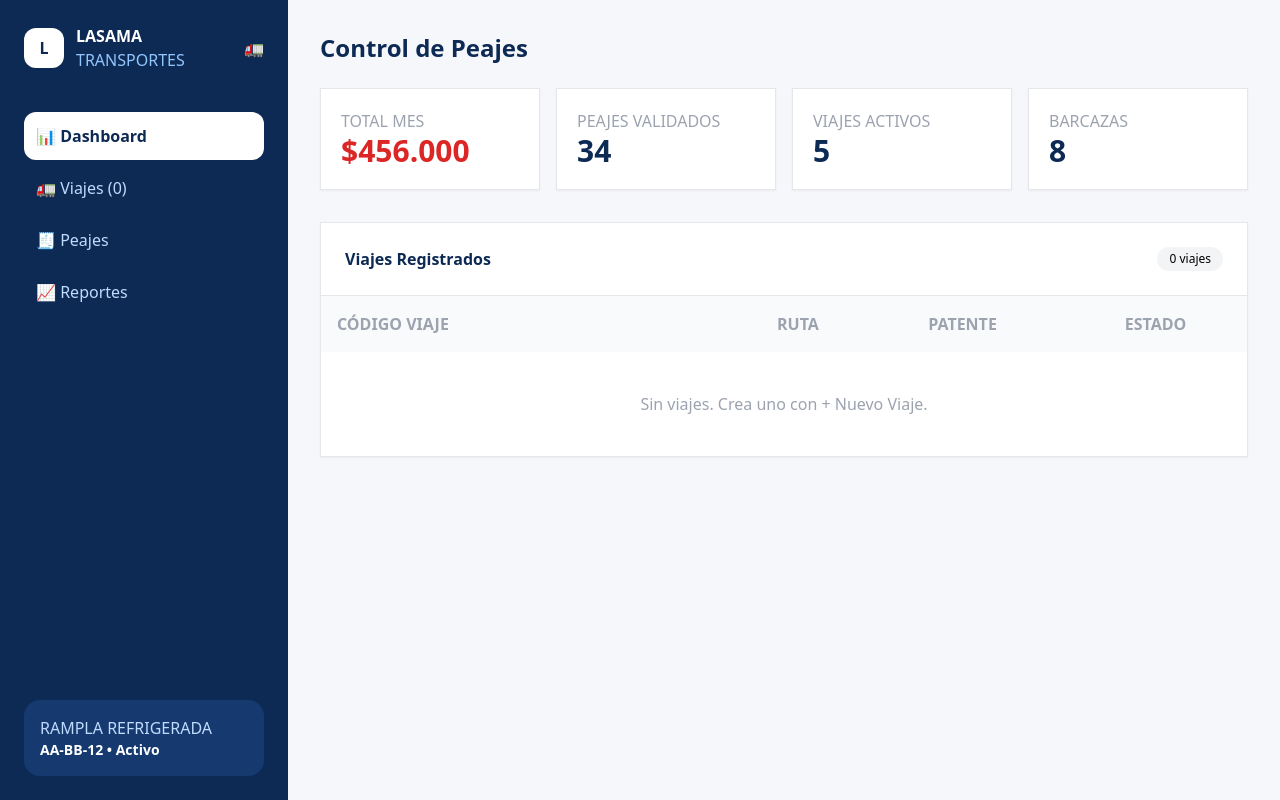
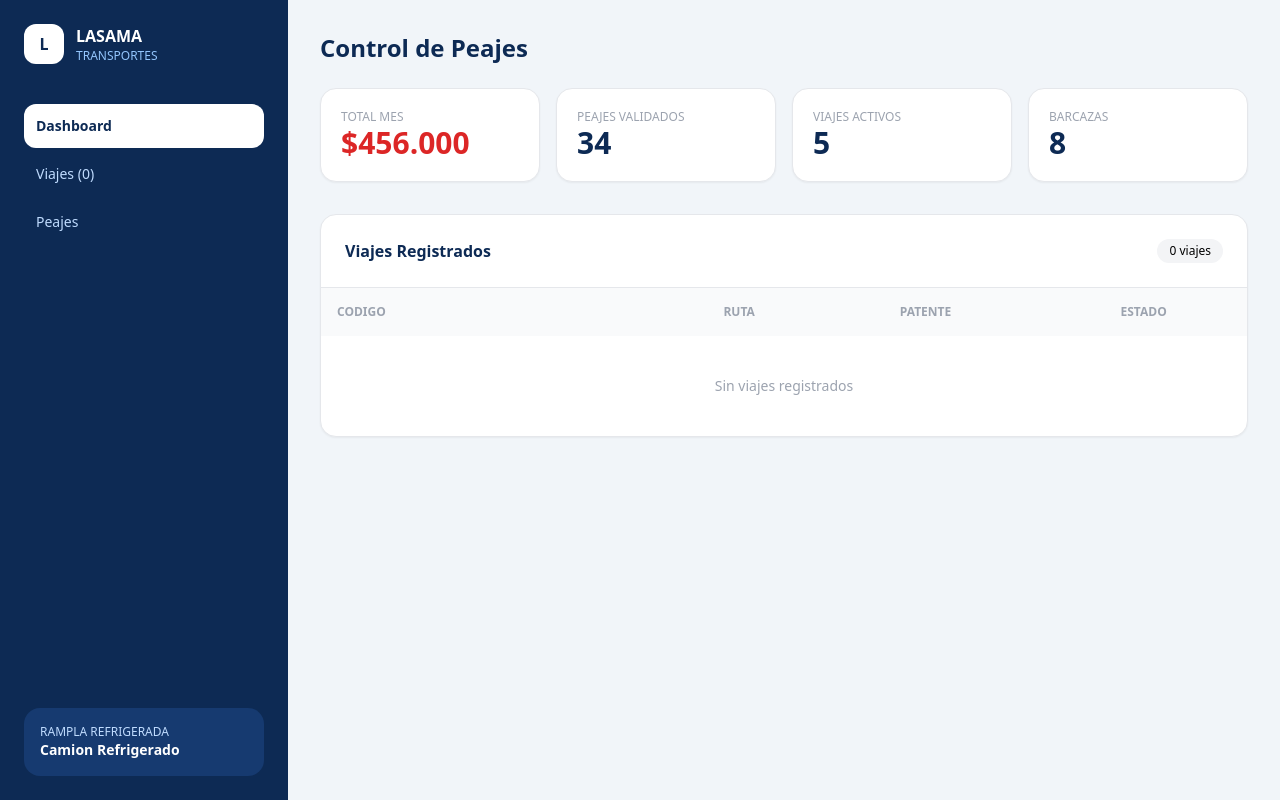
Before and after one commit to Zumeram/lasama-peajes, a Django app: page / in a window 1280 px wide. Run offline with Django 4.2, Linux system fonts and the light colour scheme; data that the repository does not hold is empty; some libraries are stand-ins or nearby versions.

Commit message:
Refactor HTML

```diff
--- a/viajes/templates/viajes/lista.html
+++ b/viajes/templates/viajes/lista.html
@@ -1,55 +1,76 @@
 <!DOCTYPE html>
-<html lang="es"><head>
-<meta charset="utf-8"><meta name="viewport" content="width=device-width,initial-scale=1">
+<html lang="es">
+<head>
+<meta charset="utf-8">
+<meta name="viewport" content="width=device-width,initial-scale=1">
 <title>LASAMA Transportes</title>
 <script src="https://cdn.tailwindcss.com"></script>
 <link rel="manifest" href="/static/manifest.json">
 <meta name="theme-color" content="#0d2a54">
-<style>@import url('https://fonts.googleapis.com/css2?family=Inter:wght@900&display=swap');</style>
 </head>
-<body class="bg-[#f5f7fa]">
+<body class="bg-slate-100">
 
-
-<!-- MÓVIL AZUL MARINO CORREGIDO -->
+<!-- MOVIL - AZUL MARINO -->
 <div class="lg:hidden bg-[#0d2a54] text-white p-6 rounded-b- shadow-xl">
   <div class="flex gap-2 items-center">
-    <img src="https://cdn-icons-png.flaticon.com/512/3774/3774096.png" class="w-8 h-8 bg-white rounded-lg p-1">
-    <div><div class="font-black tracking-wider text-white text-">LASAMA</div><div class="text- text-blue-200 tracking-widest">TRANSPORTES REFRIGERADOS</div></div>
-    <span class="ml-auto text-xl">🚛❄️</span>
+    <div class="w-8 h-8 bg-white rounded-lg flex items-center justify-center text-[#0d2a54] font-black">L</div>
+    <div>
+      <div class="font-black tracking-wider text-white text-sm">LASAMA</div>
+      <div class="text-xs text-blue-200 tracking-widest">TRANSPORTES REFRIGERADOS</div>
+    </div>
+    <span class="ml-auto text-xl">🚛</span>
   </div>
-  <h1 class="text- font-black leading-none mt-8 text-white">¿Listo para<br>la ruta?</h1>
-  <p class="text-blue-200 text- mt-3 font-medium">Control de peajes y barcazas</p>
+  <h1 class="text-3xl font-black leading-none mt-8 text-white">¿Listo para<br>la ruta?</h1>
+  <p class="text-blue-200 text-sm mt-3">Control de peajes y barcazas</p>
   <div class="flex justify-center mt-6">
     <a href="/iniciar/" class="w-28 h-28 bg-[#163a70] rounded-full flex flex-col items-center justify-center shadow-xl border-4 border-[#2a5aa0]">
-      <span class="text-4xl font-light text-white">+</span><span class="text- text-blue-200 font-bold">NUEVO</span>
+      <span class="text-4xl text-white">+</span>
+      <span class="text-xs text-blue-200 font-bold">NUEVO</span>
     </a>
   </div>
-  <a href="/iniciar/" class="block mt-8 bg-white text-[#0d2a54] text-center py-4 rounded-full font-black shadow-lg">INICIAR NUEVO VIAJE ➜</a>
+  <a href="/iniciar/" class="block mt-8 bg-white text-[#0d2a54] text-center py-4 rounded-full font-black">INICIAR NUEVO VIAJE ➜</a>
 </div>
 
-<!-- PC AZUL MARINO -->
+<!-- PC - AZUL MARINO -->
 <div class="hidden lg:flex min-h-screen">
   <div class="w-72 bg-[#0d2a54] text-white p-6 flex flex-col">
-    <div class="flex gap-3 items-center"><div class="w-10 h-10 bg-white rounded-xl flex items-center justify-center text-[#0d2a54] font-black">L</div><div><div class="font-black text-white">LASAMA</div><div class="text- text-blue-300">TRANSPORTES</div></div><span class="ml-auto">🚛</span></div>
-    <nav class="mt-10 space-y-1 text-"><div class="bg-white text-[#0d2a54] p-3 rounded-xl font-bold">📊 Dashboard</div><div class="p-3 text-blue-200">🚛 Viajes ({{viajes|length}})</div><div class="p-3 text-blue-200">🧾 Peajes</div><div class="p-3 text-blue-200">📈 Reportes</div></nav>
-    <div class="mt-auto bg-[#163a70] rounded-2xl p-4"><div class="text- text-blue-200">RAMPLA REFRIGERADA</div><div class="font-bold text-white text-sm">AA-BB-12 • Activo</div></div>
+    <div class="flex gap-3 items-center">
+      <div class="w-10 h-10 bg-white rounded-xl flex items-center justify-center text-[#0d2a54] font-black">L</div>
+      <div>
+        <div class="font-black text-white">LASAMA</div>
+        <div class="text-xs text-blue-300">TRANSPORTES</div>
+      </div>
+    </div>
+    <nav class="mt-10 space-y-1 text-sm">
+      <div class="bg-white text-[#0d2a54] p-3 rounded-xl font-bold">Dashboard</div>
+      <div class="p-3 text-blue-200">Viajes ({{viajes|length}})</div>
+      <div class="p-3 text-blue-200">Peajes</div>
+    </nav>
+    <div class="mt-auto bg-[#163a70] rounded-2xl p-4">
+      <div class="text-xs text-blue-200">RAMPLA REFRIGERADA</div>
+      <div class="font-bold text-white text-sm">Camion Refrigerado</div>
+    </div>
   </div>
-  <div class="flex-1 p-8 bg-[#f5f7fa]">
+
+  <div class="flex-1 p-8 bg-slate-100">
     <h1 class="text-2xl font-black text-[#0d2a54]">Control de Peajes</h1>
     <div class="grid grid-cols-4 gap-4 mt-6">
-      <div class="bg-white p-5 rounded- shadow-sm border"><div class="text- text-gray-400">TOTAL MES</div><div class="text-3xl font-black text-[#dc2626]">$456.000</div></div>
-      <div class="bg-white p-5 rounded- shadow-sm border"><div class="text- text-gray-400">PEAJES VALIDADOS</div><div class="text-3xl font-black text-[#0d2a54]">34</div></div>
-      <div class="bg-white p-5 rounded- shadow-sm border"><div class="text- text-gray-400">VIAJES ACTIVOS</div><div class="text-3xl font-black text-[#0d2a54]">5</div></div>
-      <div class="bg-white p-5 rounded- shadow-sm border"><div class="text- text-gray-400">BARCAZAS</div><div class="text-3xl font-black text-[#0d2a54]">8</div></div>
+      <div class="bg-white p-5 rounded-2xl shadow-sm border"><div class="text-xs text-gray-400">TOTAL MES</div><div class="text-3xl font-black text-red-600">$456.000</div></div>
+      <div class="bg-white p-5 rounded-2xl shadow-sm border"><div class="text-xs text-gray-400">PEAJES VALIDADOS</div><div class="text-3xl font-black text-[#0d2a54]">34</div></div>
+      <div class="bg-white p-5 rounded-2xl shadow-sm border"><div class="text-xs text-gray-400">VIAJES ACTIVOS</div><div class="text-3xl font-black text-[#0d2a54]">5</div></div>
+      <div class="bg-white p-5 rounded-2xl shadow-sm border"><div class="text-xs text-gray-400">BARCAZAS</div><div class="text-3xl font-black text-[#0d2a54]">8</div></div>
     </div>
-    <div class="bg-white rounded- mt-8 shadow-sm border overflow-hidden">
+    <div class="bg-white rounded-2xl mt-8 shadow-sm border overflow-hidden">
       <div class="p-6 flex justify-between items-center border-b"><span class="font-black text-[#0d2a54]">Viajes Registrados</span><span class="bg-gray-100 px-3 py-1 rounded-full text-xs">{{viajes|length}} viajes</span></div>
-      <table class="w-full text-"><thead class="text-gray-400 text- bg-gray-50"><tr><th class="p-4 text-left">CÓDIGO VIAJE</th><th>RUTA</th><th>PATENTE</th><th>ESTADO</th></tr></thead><tbody>{% for v in viajes %}<tr class="border-t hover:bg-blue-50"><td class="p-4 font-mono text-">{{v.codigo}}</td><td class="font-bold">{{v.origen}} — {{v.destino}}</td><td class="text-xs">{{v.patente}}</td><td><a href="/viaje/{{v.codigo}}/" class="bg-green-100 text-green-700 px-3 py-1 rounded-full text- font-bold">{% if v.finalizado %}FINALIZADO{% else %}EN CURSO{% endif %}</a></td></tr>{% empty %}<tr><td colspan=4 class="p-10 text-center text-gray-400">Sin viajes. Crea uno con + Nuevo Viaje.</td></tr>{% endfor %}</tbody></table>
+      <table class="w-full text-sm">
+        <thead class="text-gray-400 text-xs bg-gray-50"><tr><th class="p-4 text-left">CODIGO</th><th>RUTA</th><th>PATENTE</th><th>ESTADO</th></tr></thead>
+        <tbody>{% for v in viajes %}<tr class="border-t"><td class="p-4 font-mono text-xs">{{v.codigo}}</td><td class="font-bold">{{v.origen}} - {{v.destino}}</td><td>{{v.patente}}</td><td><a href="/viaje/{{v.codigo}}/" class="bg-green-100 text-green-700 px-3 py-1 rounded-full text-xs">{% if v.finalizado %}FINALIZADO{% else %}EN CURSO{% endif %}</a></td></tr>{% empty %}<tr><td colspan=4 class="p-10 text-center text-gray-400">Sin viajes registrados</td></tr>{% endfor %}</tbody>
+      </table>
     </div>
   </div>
 </div>
 
-<!-- LISTA MÓVIL -->
-<div class="lg:hidden p-4 pb-20">{% for v in viajes %}<div class="bg-white p-4 rounded-2xl mb-3 shadow-sm border"><div class="font-mono text- text-gray-500">{{v.codigo}}</div><div class="font-bold text-[#0d2a54]">{{v.origen}} → {{v.destino}}</div><div class="text-xs text-gray-500">{{v.patente}} • {{v.cantidad_peajes}} peajes</div><a href="/viaje/{{v.codigo}}/" class="text-[#0d2a54] font-black text-sm">Ver detalle →</a></div>{% endfor %}</div>
+<div class="lg:hidden p-4">{% for v in viajes %}<div class="bg-white p-4 rounded-2xl mb-3 border"><b>{{v.codigo}}</b> - {{v.origen}} a {{v.destino}}<br><a href="/viaje/{{v.codigo}}/" class="text-[#0d2a54] font-bold">Ver →</a></div>{% endfor %}</div>
 
-</body></html>
+</body>
+</html>
```
